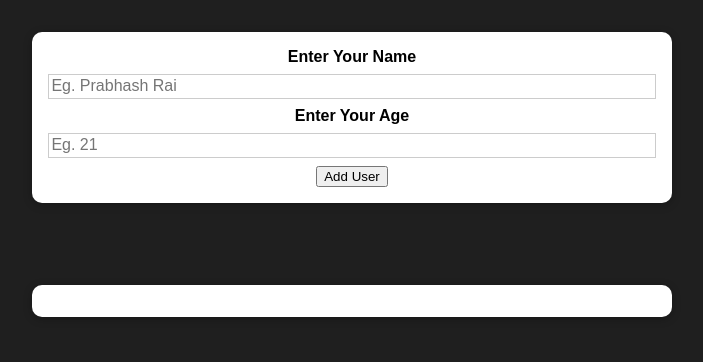
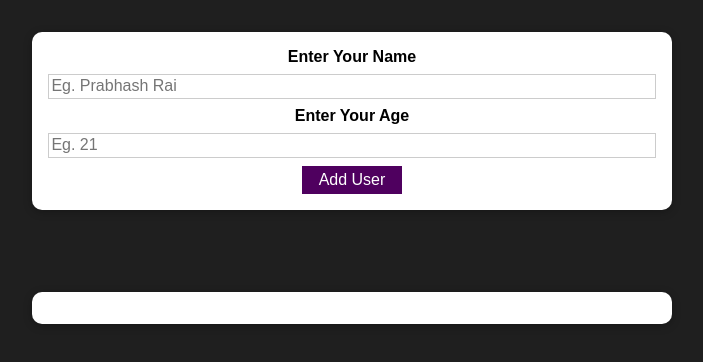
Before and after one commit to prabhashrai02/form, a React (Create React App) app: page / in a window 1280 px wide. Shown: the top 362 px of the page, without its empty margins (288-991 px from the left). Built offline with nearby package versions, Linux system fonts and the light colour scheme.

Commit message:
Improved UI

```diff
--- a/src/Component/AddMember/AddMember.js
+++ b/src/Component/AddMember/AddMember.js
@@ -48,8 +48,7 @@ const AddMember = (props) => {
         <div>
             {error && <ErrorModel head={error.title} message={error.message} onClick={ErrorController}/>}
             <Card className='input'>
-                <form className="form_input"
-                onSubmit={AddUserHandler}>
+                <form onSubmit={AddUserHandler}>
                     <label htmlFor="username">Enter Your Name</label>
 
                     <input type='text'
--- a/src/Component/Button/Button.js
+++ b/src/Component/Button/Button.js
@@ -2,7 +2,8 @@ import './Button.css';
 
 const Button = (props) => {
     return (
-        <button type={props.type} onClick={props.onClick}>
+        <button className='button'
+        type={props.type} onClick={props.onClick}>
             {props.children}
         </button>
     )
--- a/src/Component/Card/Card.js
+++ b/src/Component/Card/Card.js
@@ -3,7 +3,8 @@ import './Card.css';
 const Card = (props) => {
 
     return (
-        <div className={`card ${props.className}`}>{props.children}</div>
+        <div className={`card ${props.className}`}>
+            {props.children}</div>
     )
 }
 
--- a/src/Component/ErrorModel/ErrorModel.js
+++ b/src/Component/ErrorModel/ErrorModel.js
@@ -1,6 +1,6 @@
 import Button from '../Button/Button';
 import Card from '../Card/Card';
-// import './ErrorModel.css';
+import './ErrorModel.css';
 
 const ErrorModel = (props) => {
     return(
@@ -10,11 +10,9 @@ const ErrorModel = (props) => {
                 <header className='header'>
                     <h2>{props.head}</h2>
                 </header>
-
-                {/* <body className='content'> */}
-                    <p className='content'>{props.message}</p>
-                {/* </body> */}
-
+                <div className='content'>
+                    <p>{props.message}</p>
+                </div>
                 <footer className='actions'>
                     <Button onClick={props.onClick}>
                         Okay
```
